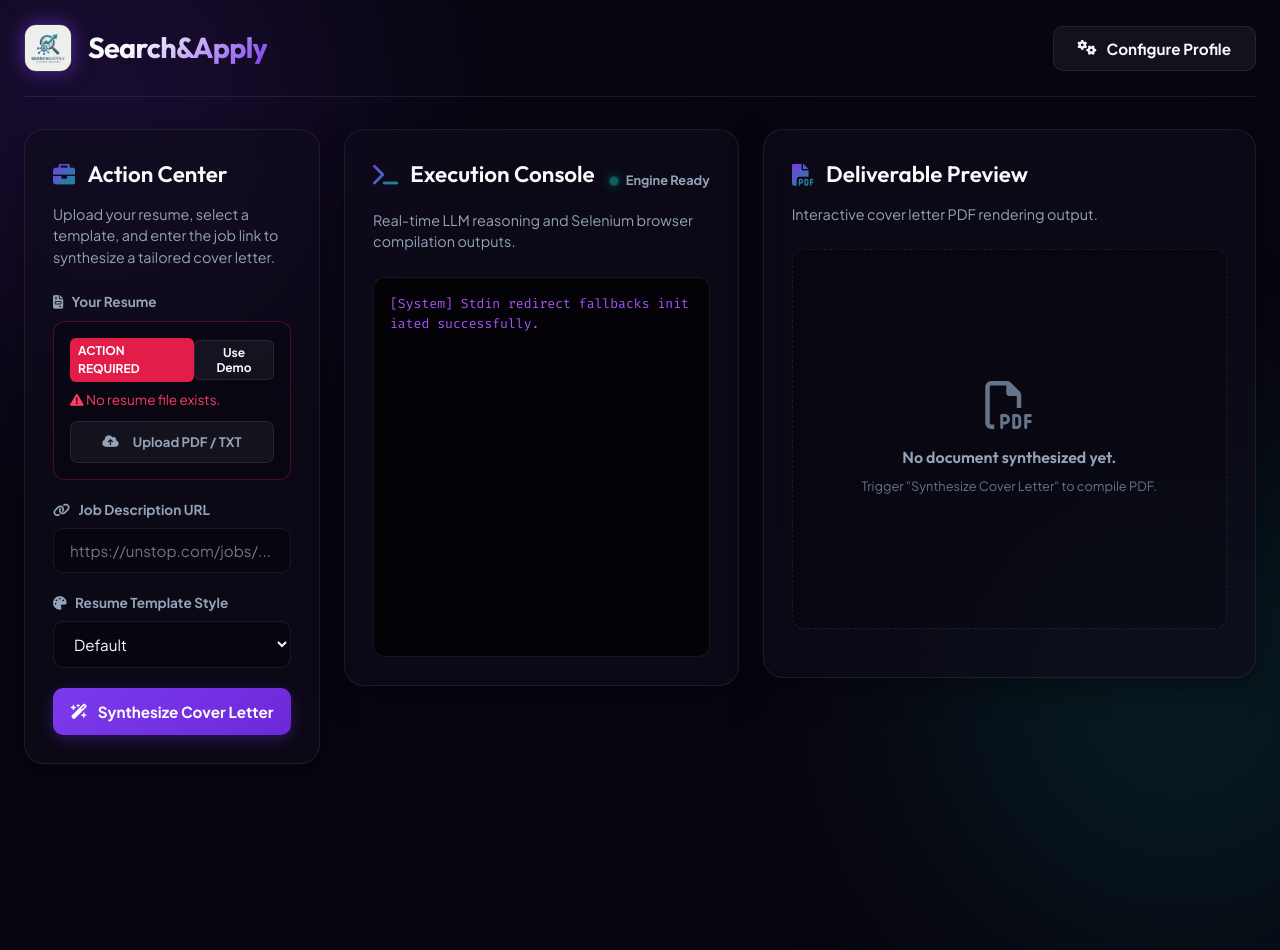
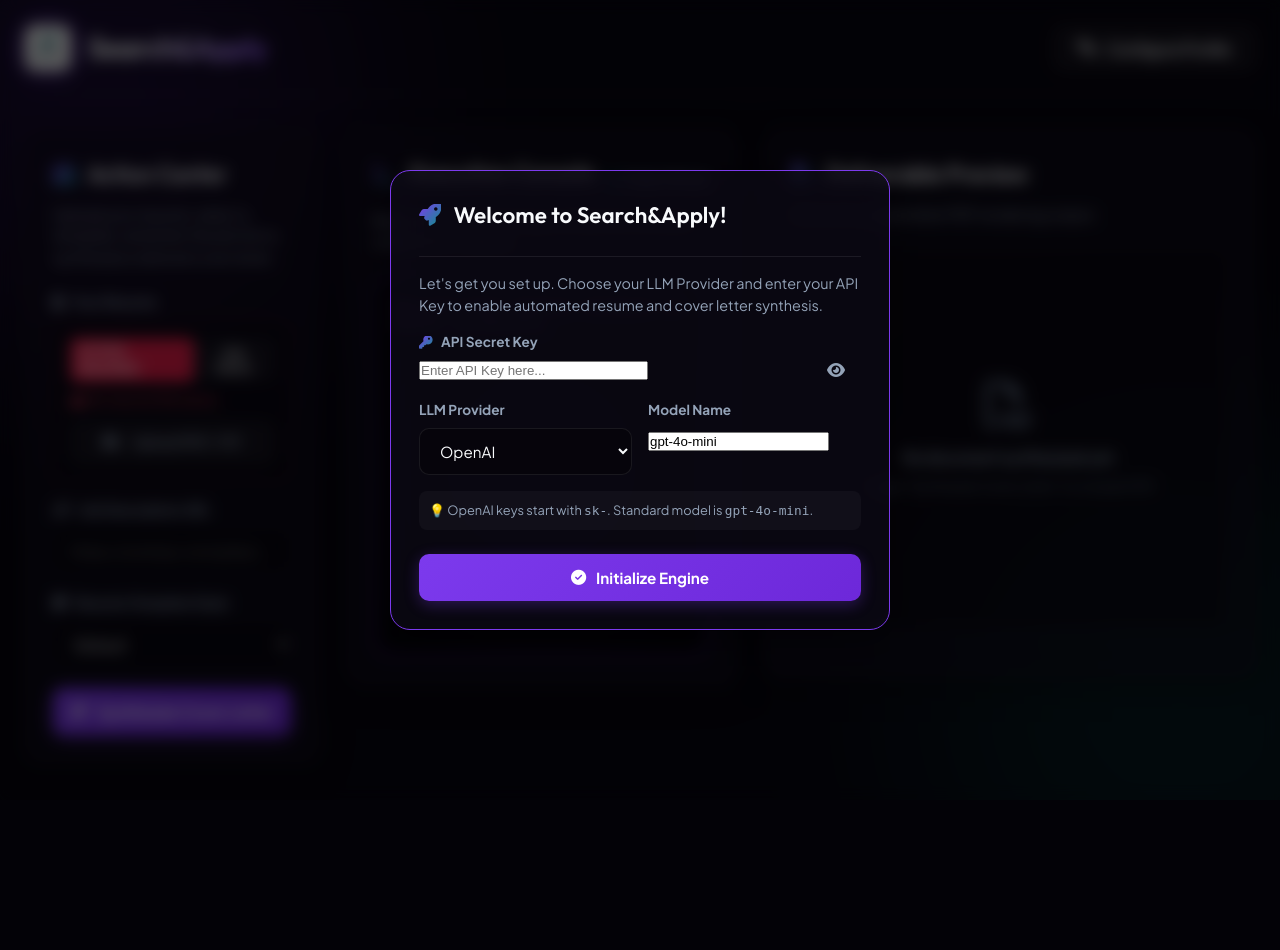
Before and after one commit to Akatsuki-Tobi/Search-Apply, a FastAPI app: page / in a window 1280 px wide; the page is wider, and only the part inside the window is pictured. After the commit the page ends 746 px from the top of that part, so only its background shows below. Run offline with FastAPI, Linux system fonts and the light colour scheme; data that the repository does not hold is empty; some libraries are stand-ins or nearby versions.

Commit message:
Install scikit-learn dependency, make Execution Console futuristic, and implement onboarding API Key setup modal on load

```diff
--- a/config.py
+++ b/config.py
@@ -16,7 +16,7 @@ JOB_SUITABILITY_SCORE = 7
 JOB_MAX_APPLICATIONS = 5
 JOB_MIN_APPLICATIONS = 1
 
-LLM_MODEL_TYPE = 'openai'
-LLM_MODEL = 'gpt-4o-mini'
+LLM_MODEL_TYPE = 'gemini'
+LLM_MODEL = 'gemini-3.5-flash'
 # Only required for OLLAMA models
 LLM_API_URL = ''
--- a/requirements.txt
+++ b/requirements.txt
@@ -29,3 +29,4 @@ fastapi
 uvicorn
 jinja2
 python-multipart
+scikit-learn
--- a/web/static/app.js
+++ b/web/static/app.js
@@ -7,6 +7,7 @@ document.addEventListener("DOMContentLoaded", () => {
     fetchStyles();
     setupLogStream();
     checkResumeStatus();
+    checkApiKeyStatus();
 });
 
 // 1. Fetch template styles list
@@ -521,3 +522,107 @@ async function uploadResumeActionCenter() {
         fileInput.value = "";
     }
 }
+
+async function checkApiKeyStatus() {
+    try {
+        const response = await fetch("/api/profile");
+        if (!response.ok) return;
+        const data = await response.json();
+        activeProfileData = data;
+
+        const apiKey = (data.secrets_json.llm_api_key || "").trim();
+        if (!apiKey || apiKey === "[Your API Key]" || apiKey.includes("[Your ")) {
+            // Show onboarding modal
+            document.getElementById("onboarding-api-modal").classList.remove("hidden");
+            // Set defaults in onboarding inputs
+            document.getElementById("onboard-llm-api-key").value = "";
+            document.getElementById("onboard-llm-model-type").value = data.secrets_json.llm_model_type || "openai";
+            document.getElementById("onboard-llm-model").value = data.secrets_json.llm_model || "gpt-4o-mini";
+            updateOnboardDefaultModel();
+        }
+    } catch (err) {
+        console.error("Error checking API key status:", err);
+    }
+}
+
+async function saveOnboardingApiKey() {
+    const apiKey = document.getElementById("onboard-llm-api-key").value.trim();
+    if (!apiKey) {
+        alert("Please enter a valid API Key to get started.");
+        return;
+    }
+
+    if (!activeProfileData) {
+        const res = await fetch("/api/profile");
+        activeProfileData = await res.json();
+    }
+
+    activeProfileData.secrets_json.llm_api_key = apiKey;
+    activeProfileData.secrets_json.llm_model_type = document.getElementById("onboard-llm-model-type").value;
+    activeProfileData.secrets_json.llm_model = document.getElementById("onboard-llm-model").value;
+
+    const btnSubmit = document.querySelector("#onboarding-api-modal .btn-primary");
+    btnSubmit.disabled = true;
+    btnSubmit.innerHTML = `<i class="fa-solid fa-spinner fa-spin"></i> Initializing...`;
+
+    try {
+        const response = await fetch("/api/profile-json", {
+            method: "POST",
+            headers: { "Content-Type": "application/json" },
+            body: JSON.stringify({
+                resume_json: activeProfileData.resume_json,
+                preferences_json: activeProfileData.preferences_json,
+                secrets_json: activeProfileData.secrets_json
+            })
+        });
+
+        if (!response.ok) {
+            const errData = await response.json();
+            throw new Error(errData.detail || "Failed to initialize key.");
+        }
+
+        appendConsoleLine("System", `Engine initialized successfully with ${activeProfileData.secrets_json.llm_model_type.toUpperCase()} (${activeProfileData.secrets_json.llm_model}).`, "info-line");
+        document.getElementById("onboarding-api-modal").classList.add("hidden");
+
+        // Update settings inputs to match
+        document.getElementById("form-llm-api-key").value = apiKey;
+        document.getElementById("form-llm-model-type").value = activeProfileData.secrets_json.llm_model_type;
+        document.getElementById("form-llm-model").value = activeProfileData.secrets_json.llm_model;
+
+        await checkResumeStatus();
+    } catch (err) {
+        alert("Error saving API Key: " + err.message);
+    } finally {
+        btnSubmit.disabled = false;
+        btnSubmit.innerHTML = `<i class="fa-solid fa-circle-check"></i> Initialize Engine`;
+    }
+}
+
+function toggleOnboardKeyPeek() {
+    const keyInput = document.getElementById("onboard-llm-api-key");
+    const peekIcon = document.getElementById("toggle-onboard-key-peek");
+    if (keyInput.type === "password") {
+        keyInput.type = "text";
+        peekIcon.className = "fa-solid fa-eye-slash";
+    } else {
+        keyInput.type = "password";
+        peekIcon.className = "fa-solid fa-eye";
+    }
+}
+
+function updateOnboardDefaultModel() {
+    const provider = document.getElementById("onboard-llm-model-type").value;
+    const modelInput = document.getElementById("onboard-llm-model");
+    const infoSpan = document.getElementById("onboard-provider-info");
+
+    if (provider === "openai") {
+        modelInput.value = "gpt-4o-mini";
+        infoSpan.innerHTML = `OpenAI keys start with <code>sk-</code>. Standard model is <code>gpt-4o-mini</code>.`;
+    } else if (provider === "gemini") {
+        modelInput.value = "gemini-1.5-flash";
+        infoSpan.innerHTML = `Google Gemini keys can be generated for free in Google AI Studio. Standard model is <code>gemini-1.5-flash</code>.`;
+    } else if (provider === "claude") {
+        modelInput.value = "claude-3-5-sonnet-20240620";
+        infoSpan.innerHTML = `Anthropic Claude keys start with <code>sk-ant-</code>. Standard model is <code>claude-3-5-sonnet-20240620</code>.`;
+    }
+}
--- a/web/static/style.css
+++ b/web/static/style.css
@@ -260,35 +260,72 @@ input[type="url"]:focus, select:focus, textarea.code-editor:focus {
 }
 
 .console-box {
-    background-color: var(--console-bg);
-    border: 1px solid var(--border-color);
-    border-radius: 12px;
+    background: radial-gradient(circle at 50% 50%, rgba(10, 8, 24, 0.95), rgba(3, 2, 6, 0.98));
+    border: 1px solid var(--primary-glow);
+    border-radius: 16px;
     height: 380px;
-    padding: 16px;
+    padding: 20px;
     font-family: var(--font-mono);
     font-size: 0.82rem;
     overflow-y: auto;
     display: flex;
     flex-direction: column;
-    gap: 8px;
+    gap: 10px;
+    box-shadow: inset 0 0 20px rgba(124, 58, 237, 0.15), 0 0 15px rgba(124, 58, 237, 0.05);
+    position: relative;
+}
+
+/* Neon Scanline effect */
+.console-box::before {
+    content: "";
+    position: absolute;
+    top: 0; left: 0; right: 0; bottom: 0;
+    background: linear-gradient(
+        rgba(18, 16, 16, 0) 50%,
+        rgba(0, 0, 0, 0.25) 50%
+    );
+    background-size: 100% 4px;
+    z-index: 10;
+    pointer-events: none;
+    opacity: 0.45;
 }
 
 .console-line {
-    color: var(--console-text);
+    color: #38bdf8;
+    text-shadow: 0 0 8px rgba(56, 189, 248, 0.4);
     word-break: break-all;
     white-space: pre-wrap;
+    line-height: 1.4;
+    position: relative;
+    z-index: 12;
 }
 
 .system-line {
-    color: #a855f7;
+    color: #c084fc;
+    text-shadow: 0 0 8px rgba(192, 132, 252, 0.4);
 }
 
 .error-line {
-    color: var(--accent);
+    color: #fb7185;
+    text-shadow: 0 0 8px rgba(251, 113, 133, 0.4);
 }
 
 .info-line {
-    color: #10b981;
+    color: #34d399;
+    text-shadow: 0 0 8px rgba(52, 211, 153, 0.4);
+}
+
+/* Futuristic scrollbars */
+.console-box::-webkit-scrollbar {
+    width: 6px;
+}
+.console-box::-webkit-scrollbar-track {
+    background: rgba(0, 0, 0, 0.2);
+}
+.console-box::-webkit-scrollbar-thumb {
+    background: var(--primary);
+    border-radius: 3px;
+    box-shadow: 0 0 8px var(--primary);
 }
 
 /* --- PDF Preview Panel --- */
--- a/web/templates/index.html
+++ b/web/templates/index.html
@@ -307,6 +307,47 @@
         </div>
     </div>
 
+    <!-- Onboarding API Setup Modal -->
+    <div class="modal-backdrop hidden" id="onboarding-api-modal">
+        <div class="modal card animate-fade-in" style="width: 500px; border-color: var(--primary);">
+            <div class="modal-header" style="border-bottom: 1px solid var(--border-color); padding-bottom: 12px; margin-bottom: 16px;">
+                <h2><i class="fa-solid fa-rocket text-gradient"></i> Welcome to Search&Apply!</h2>
+            </div>
+            <p class="description" style="margin-bottom: 16px;">Let's get you set up. Choose your LLM Provider and enter your API Key to enable automated resume and cover letter synthesis.</p>
+
+            <div class="form-group">
+                <label for="onboard-llm-api-key"><i class="fa-solid fa-key text-gradient"></i> API Secret Key</label>
+                <div style="position: relative; display: flex; align-items: center;">
+                    <input type="password" id="onboard-llm-api-key" placeholder="Enter API Key here..." style="padding-right: 48px;" required>
+                    <i class="fa-solid fa-eye" id="toggle-onboard-key-peek" style="position: absolute; right: 16px; cursor: pointer; color: var(--text-secondary);" onclick="toggleOnboardKeyPeek()"></i>
+                </div>
+            </div>
+
+            <div style="display: grid; grid-template-columns: 1fr 1fr; gap: 16px; margin-bottom: 16px;">
+                <div class="form-group" style="margin-bottom: 0;">
+                    <label for="onboard-llm-model-type">LLM Provider</label>
+                    <select id="onboard-llm-model-type" onchange="updateOnboardDefaultModel()">
+                        <option value="openai">OpenAI</option>
+                        <option value="gemini">Google Gemini</option>
+                        <option value="claude">Anthropic Claude</option>
+                    </select>
+                </div>
+                <div class="form-group" style="margin-bottom: 0;">
+                    <label for="onboard-llm-model">Model Name</label>
+                    <input type="text" id="onboard-llm-model" placeholder="gpt-4o-mini">
+                </div>
+            </div>
+
+            <div style="font-size: 0.8rem; color: var(--text-secondary); margin-bottom: 24px; padding: 10px; background: rgba(255,255,255,0.03); border-radius: 8px;">
+                💡 <span id="onboard-provider-info">OpenAI keys start with <code>sk-</code>. Gemini keys are free of rate-limits for testing.</span>
+            </div>
+
+            <div class="modal-actions" style="margin-top: 0;">
+                <button class="btn btn-primary btn-full-width" onclick="saveOnboardingApiKey()"><i class="fa-solid fa-circle-check"></i> Initialize Engine</button>
+            </div>
+        </div>
+    </div>
+
     <script src="/static/app.js"></script>
 </body>
 </html>
```
